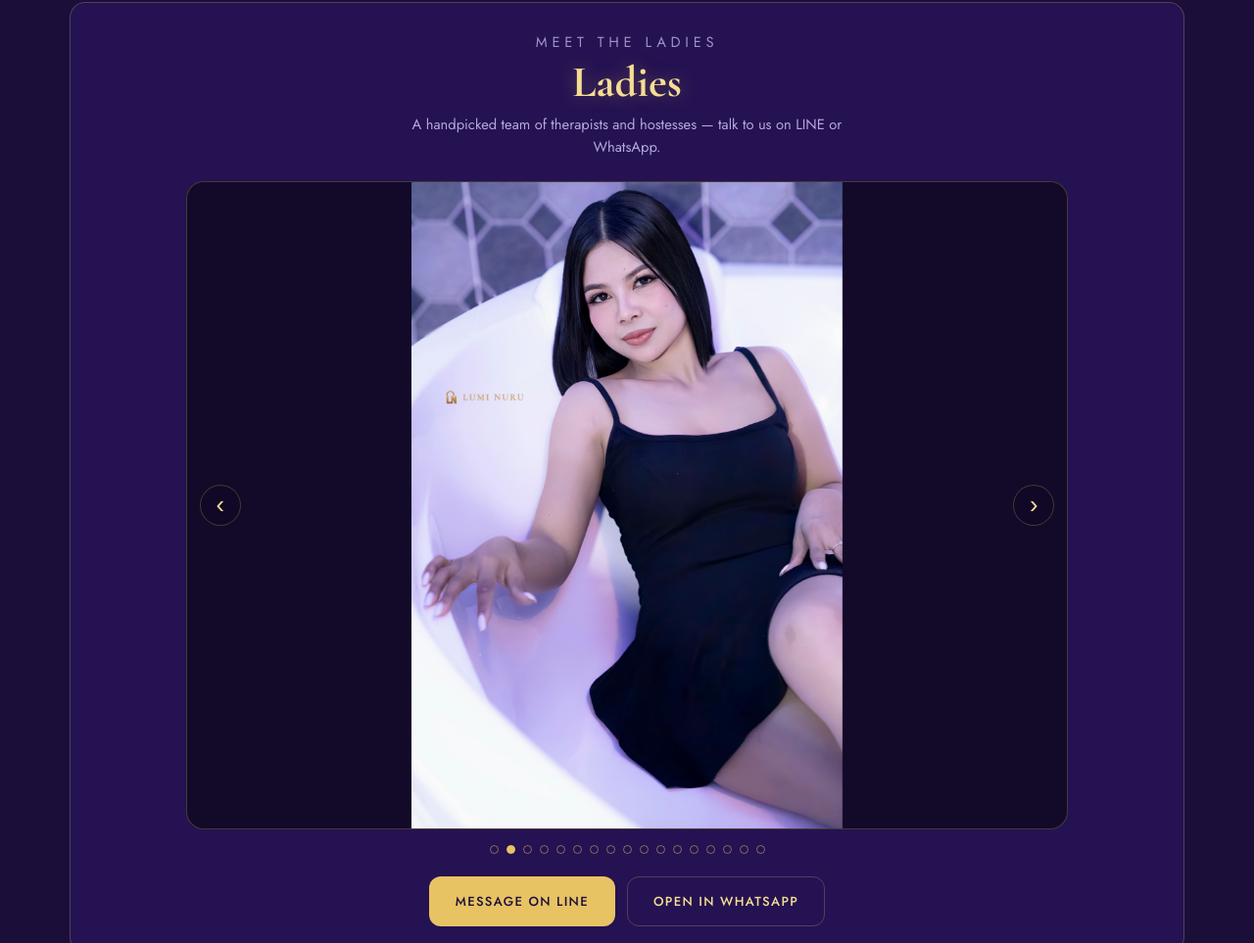
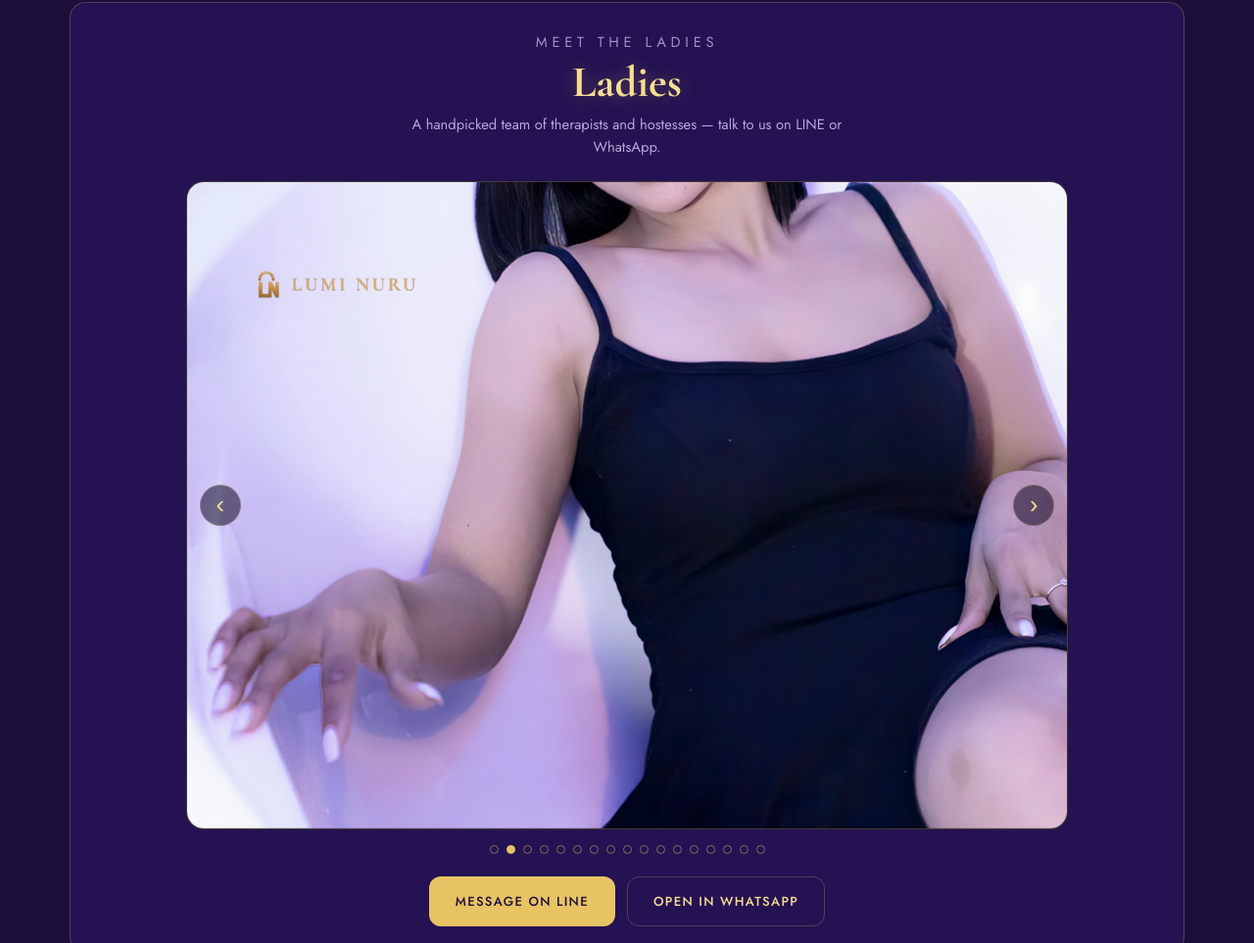
Before and after one commit to fullportjust/luma, a website: page index.html in a window 1280 px wide. Shown: the part 867-1830 px from the top of the page at 98% size. Drawn offline with nearby package versions, Linux system fonts and the light colour scheme.

Commit message:
Fix therapist slideshow: fill frame (no side bars) and correct long-press target

```diff
--- a/style.css
+++ b/style.css
@@ -187,9 +187,9 @@ a.ci-val:hover{color:var(--gold-bright)}
 .lineup-slideshow{max-width:820px;margin:0 auto;outline:none}
 .ls-viewport{position:relative;border-radius:18px;overflow:hidden;border:1px solid var(--line);background:#120a28}
 .ls-track{position:relative;width:100%;height:clamp(320px,62vw,620px)}
-.ls-slide{position:absolute;inset:0;margin:0;opacity:0;transition:opacity .7s ease}
-.ls-slide.is-active{opacity:1}
-.ls-slide img{width:100%;height:100%;object-fit:contain;display:block}
+.ls-slide{position:absolute;inset:0;margin:0;opacity:0;transition:opacity .7s ease;pointer-events:none;z-index:0}
+.ls-slide.is-active{opacity:1;pointer-events:auto;z-index:1}
+.ls-slide img{width:100%;height:100%;object-fit:cover;display:block}
 .ls-arrow{position:absolute;top:50%;transform:translateY(-50%);width:42px;height:42px;border-radius:50%;border:1px solid var(--line);background:rgba(15,8,38,.55);color:var(--gold-bright);font-size:1.6rem;line-height:1;cursor:pointer;display:flex;align-items:center;justify-content:center;transition:.2s;z-index:2}
 .ls-arrow:hover{background:rgba(15,8,38,.85);border-color:var(--gold)}
 .ls-arrow.prev{left:.8rem}
```
